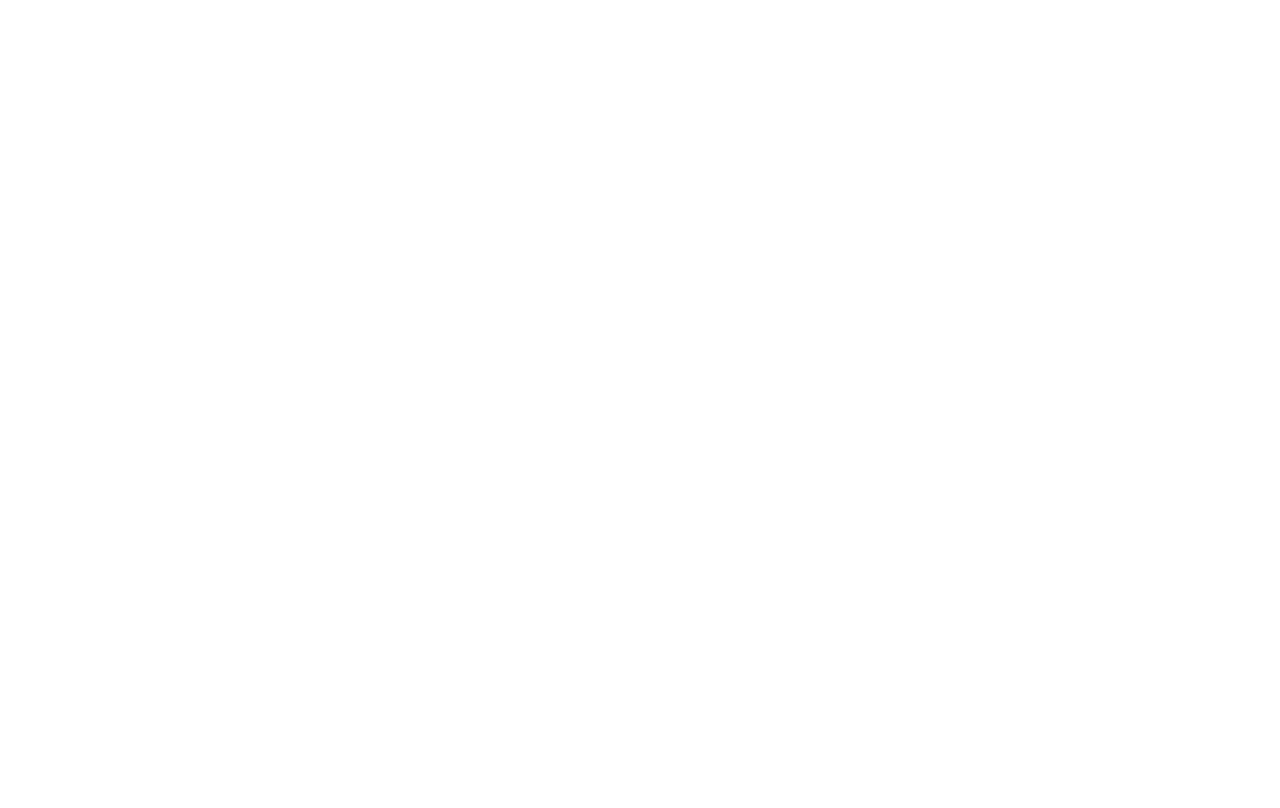
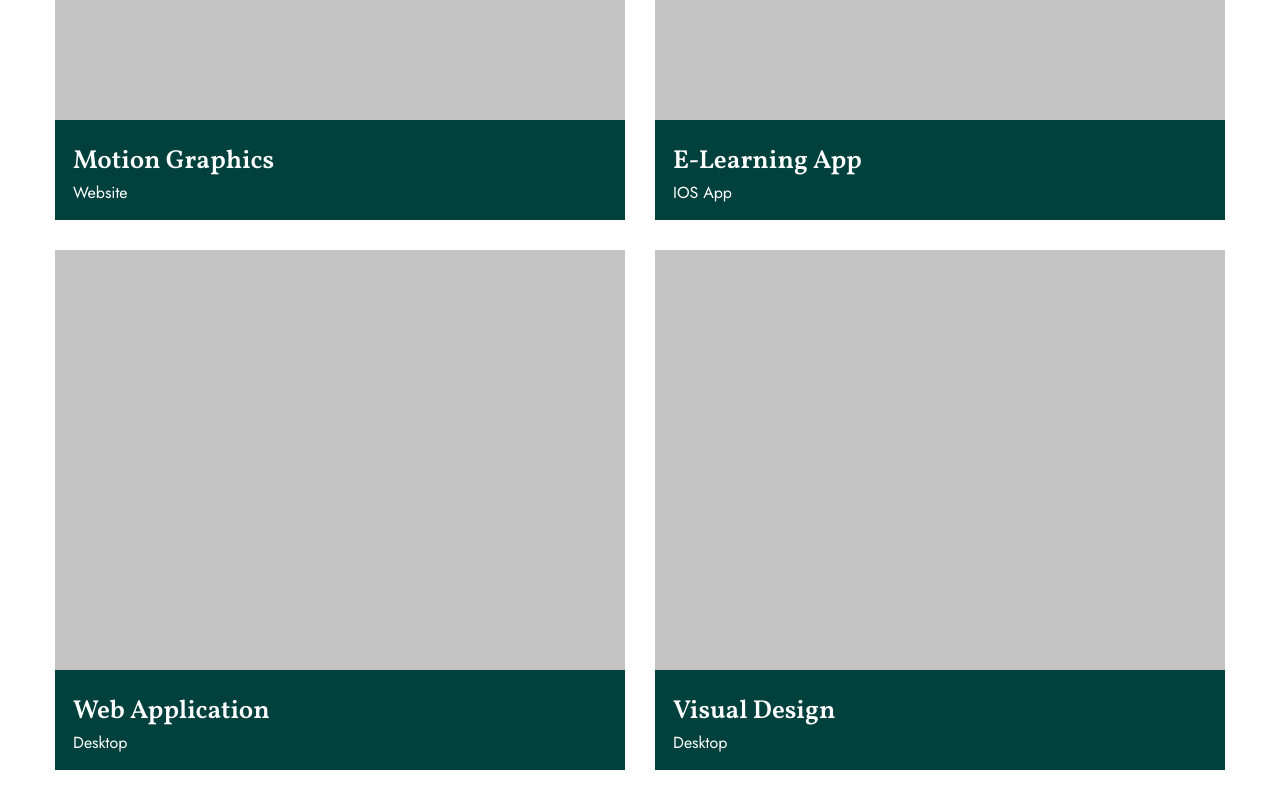
Before and after one commit to Sijan666/safwanNextJs, a Next.js app: page / in a window 1280 px wide. Shown: the part 4260-5068 px from the top of the page. Before the commit the page ends 4020 px from the top, so only its background shows below. Built offline with nearby package versions, Linux system fonts and the light colour scheme.

Commit message:
feat : add work section , works common components and local api for works

```diff
--- /dev/null
+++ b/components/Works.jsx
@@ -0,0 +1,19 @@
+import React from 'react'
+import { FaArrowRight } from 'react-icons/fa6'
+
+
+export default function Works({className , title , type}) {
+    return (
+        <>
+        <div className={`${className} group `}>
+            <div className="lg:h-105 h-50 lg:w-142.5 bg-[#C4C4C4] hover:bg-secondarys/60 duration-300">
+                <button className='p-6.25 bg-white text-primarys rounded-full mt-5 lg:ml-120 opacity-0 group-hover:opacity-100 duration-300 cursor-pointer'><FaArrowRight size={20}/></button>
+            </div>
+            <div className="lg:h-25 lg:w-142.5 bg-secondarys py-5.5 px-4.5">
+                <h4 className='text-white font-vol text-[26px] font-semibold'>{title}</h4>
+                <p className='text-base font-jost text-white'>{type}</p>
+            </div>
+        </div>
+        </>
+    )
+}
--- a/layouts/Projects.jsx
+++ b/layouts/Projects.jsx
@@ -49,7 +49,7 @@
                         <h4 className='text-primarys text-lg font-medium font-vol text-center tracking-[2%]'>Recent Projects</h4>
                     </div>
                     <div className="mt-2">
-                        <h3 className='lg:text-[50px] text-[25px] font-medium text-secondarys font-vol'>My Recent Projects</h3>
+                        <h3 className='lg:text-[50px] text-[40px] font-medium text-secondarys font-vol'>My Recent Projects</h3>
                     </div>
                     {/* projects */}
                     <div className="projects mt-10">
--- a/layouts/Work.jsx
+++ b/layouts/Work.jsx
@@ -1,7 +1,33 @@
 import Container from '@/components/Container'
+import Works from '@/components/Works'
 import React from 'react'
 
 export default function Work() {
+
+    const allWorks = [
+        {
+            id : 1 ,
+            title : "Motion Graphics",
+            type : "Website",
+        },
+        {
+            id : 2 ,
+            title : "E-Learning App",
+            type : "IOS App",
+        },
+        {
+            id : 3 ,
+            title : "Web Application",
+            type : "Desktop",
+        },
+        {
+            id : 4 ,
+            title : "Visual Design",
+            type : "Desktop",
+        },
+    ]
+
+
     return (
         <>
         <section id='works'>
@@ -17,12 +43,24 @@
                     </div>
                     <h3 className='text-center text-[40px] lg:text-[50px] text-secondarys font-medium font-vol lg:px-75 pt-2.75 leading-15'>My Work Example</h3>
                     <div className="mt-6 lg:w-103.5 mx-auto">
-                        <div className="flex flex-wrap gap-6.25">
+                        <div className="flex flex-wrap gap-6.25 justify-center">
                             <button className='font-vol text-secondarys text-base beforeAfter duration-300 cursor-pointer'>All</button>
                             <button className='font-vol text-secondarys text-base beforeAfter duration-300 cursor-pointer'>Branding</button>
                             <button className='font-vol text-secondarys text-base beforeAfter duration-300 cursor-pointer'>Photography</button>
                             <button className='font-vol text-secondarys text-base beforeAfter duration-300 cursor-pointer'>Fashion</button>
                             <button className='font-vol text-secondarys text-base beforeAfter duration-300 cursor-pointer'>Product</button>
+                        </div>
+                    </div>
+                    <div className="mt-10">
+                        <div className="grid lg:grid-cols-2 grid-cols-1 items-center gap-7.5">
+                            {allWorks.map((item)=>(
+                                <div key={item.id}>
+                                    <Works
+                                        title={item.title}
+                                        type={item.type}
+                                    />
+                                </div>
+                            ))}
                         </div>
                     </div>
                 </Container>
```
